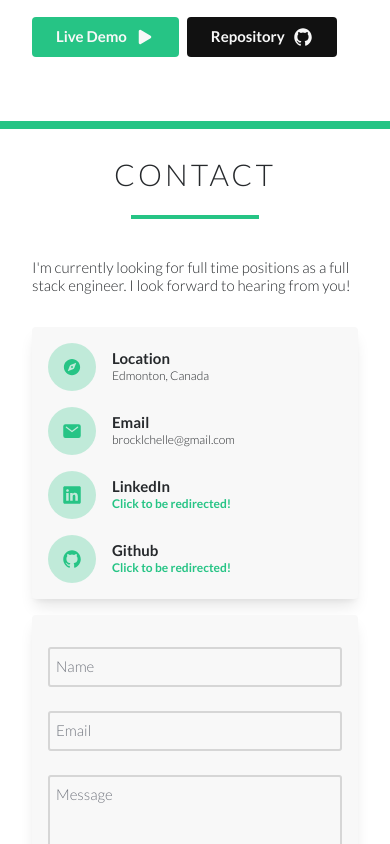
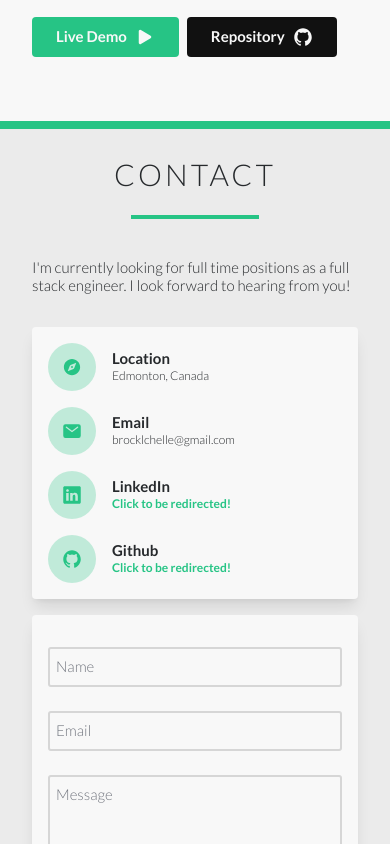
Before and after one commit to blchelle/portfolio-webpage, a React (Vite) app: page / in a window 390 px wide. Shown: the part 6240-7084 px from the top of the page. Built offline with nearby package versions, Linux system fonts and the light colour scheme.

Commit message:
#203: Refactor tailwind classnames for section, skills, skill

```diff
--- a/src/components/Section.tsx
+++ b/src/components/Section.tsx
@@ -1,11 +1,12 @@
 import React from 'react';
+import classes from '@tailwind/Section';
 
 type SectionProps = React.HTMLProps<HTMLDivElement> & {
 	title: string;
 	index: number;
 };
 
-export const BackgroundColorContext = React.createContext('bg-gray-2 dark:bg-gray-6');
+export const BackgroundColorContext = React.createContext('');
 
 const Section = React.forwardRef<HTMLElement, SectionProps>((props, ref) => {
 	const { title, index, children } = props;
@@ -15,16 +16,11 @@ const Section = React.forwardRef<HTMLElement, SectionProps>((props, ref) => {
 
 	return (
 		<BackgroundColorContext.Provider value={backgroundColor}>
-			<section
-				className={`flex-center flex-col bg-gray-${backgroundColor} dark:bg-gray-${
-					backgroundColor + 4
-				} py-16 px-section border-t-8 border-primary transition-colors`}
-				ref={ref}
-			>
-				<h2 className='text-6xl text-center mb-12 uppercase tracking-widest' data-aos='fade-up'>
+			<section className={classes.container(index)} ref={ref}>
+				<h2 className={classes.title} data-aos='fade-up'>
 					{title}
 				</h2>
-				<div className='w-64 h-2 mb-20 bg-primary' data-aos='fade-up' />
+				<div className={classes.divider} data-aos='fade-up' />
 				{children}
 			</section>
 		</BackgroundColorContext.Provider>
--- a/src/components/Skill.tsx
+++ b/src/components/Skill.tsx
@@ -1,4 +1,6 @@
 import React from 'react';
+
+import classes from '@tailwind/Skill';
 import { ITool } from './Tool';
 
 interface SkillProps {
@@ -8,9 +10,9 @@ interface SkillProps {
 const Skill: React.FC<SkillProps> = ({ skill: { name, Logo } }) => {
 	return (
 		<>
-			<div className='absolute w-2 h-0 top-0 left-0 rounded-l-lg bg-primary transition-all group-hover:h-full' />
-			<Logo className='w-auto h-16 mr-8' />
-			<h3 className='text-3xl font-bold'>{name}</h3>
+			<div className={classes.stripe} />
+			<Logo className={classes.logo} />
+			<h3 className={classes.name}>{name}</h3>
 		</>
 	);
 };
--- a/src/components/Skills.tsx
+++ b/src/components/Skills.tsx
@@ -1,4 +1,6 @@
 import React, { useRef, useState, useLayoutEffect } from 'react';
+
+import classes from '@tailwind/Skills';
 import Card from '@components/Card';
 import Skill from '@components/Skill';
 import CategorySelector from '@components/CategorySelector';
@@ -16,7 +18,7 @@ const Skills: React.FC = () => {
 
 	return (
 		<>
-			<div className='text-3xl col-span-1 xl:col-span-2 mb-8'>
+			<div className={classes.description}>
 				Here are some tools that I've become incredibly proficient with since starting my career as
 				a software engineer
 			</div>
@@ -25,20 +27,11 @@ const Skills: React.FC = () => {
 				category={category}
 				onChange={setCategory}
 			/>
-			<Card
-				className='flex overflow-x-hidden'
-				paddingClass='p-0'
-				ref={containerRef}
-				animation='fade-down'
-			>
+			<Card className={classes.card} paddingClass='p-0' ref={containerRef} animation='fade-down'>
 				{SKILLS_CONTENT.map(({ title, skills }) => (
-					<div
-						className='p-8 grid gap-8 grid-cols-1 sm:grid-cols-2 lg:grid-cols-3 2xl:grid-cols-5'
-						style={{ flex: '0 0 100%' }}
-						key={title}
-					>
+					<div className={classes.categoryPage} style={{ flex: '0 0 100%' }} key={title}>
 						{skills.map((skill) => (
-							<Card className='group flex items-center relative' key={skill.name}>
+							<Card className={classes.skillCard} key={skill.name}>
 								<Skill skill={skill} />
 							</Card>
 						))}
--- a/src/components/sections/Footer.tsx
+++ b/src/components/sections/Footer.tsx
@@ -24,7 +24,7 @@ const SOCIAL_LINKS = [
 const Footer = React.forwardRef<HTMLElement, FooterProps>(({ sections }, ref) => {
 	return (
 		<footer
-			className='pb-36 sm:pb-8 pt-8 px-section grid grid-cols-2 gap-8 items-center bg-gray-1 dark:bg-gray-5'
+			className='pb-36 sm:pb-8 pt-8 px-16 sm:px-40 md:px-60 xl:px-80 grid grid-cols-2 gap-8 items-center bg-gray-1 dark:bg-gray-5'
 			ref={ref}
 		>
 			<ul className='flex flex-col sm:flex-row'>
--- a/src/index.css
+++ b/src/index.css
@@ -36,10 +36,6 @@
 	.h-95p {
 		height: 95%;
 	}
-
-	.px-section {
-		@apply px-16 sm:px-40 md:px-60 xl:px-80;
-	}
 }
 
 @responsive {
--- /dev/null
+++ b/src/tailwind/Section.ts
@@ -0,0 +1,24 @@
+import { classnames } from 'tailwindcss-classnames';
+
+export default {
+	container: (index: number) =>
+		classnames(
+			'flex',
+			'flex-col',
+			'items-center',
+			'px-16',
+			'sm:px-40',
+			'md:px-60',
+			'xl:px-80',
+			'py-16',
+			'border-t-8',
+			'border-primary',
+			'transition-colors',
+			{
+				[classnames('bg-gray-2', 'dark:bg-gray-6')]: index % 2 === 0,
+				[classnames('bg-gray-1', 'dark:bg-gray-5')]: index % 2 === 1,
+			}
+		),
+	title: classnames('text-6xl', 'text-center', 'mb-12', 'uppercase', 'tracking-widest'),
+	divider: classnames('w-64', 'h-2', 'mb-20', 'bg-primary'),
+};
--- /dev/null
+++ b/src/tailwind/Skill.ts
@@ -0,0 +1,17 @@
+import { classnames } from 'tailwindcss-classnames';
+
+export default {
+	stripe: classnames(
+		'absolute',
+		'w-2',
+		'h-0',
+		'top-0',
+		'left-0',
+		'rounded-l-lg',
+		'bg-primary',
+		'transition-all',
+		'group-hover:h-full'
+	),
+	logo: classnames('w-auto', 'h-16', 'mr-8'),
+	name: classnames('text-3xl', 'font-bold'),
+};
--- /dev/null
+++ b/src/tailwind/Skills.ts
@@ -0,0 +1,16 @@
+import { classnames } from 'tailwindcss-classnames';
+
+export default {
+	description: classnames('text-3xl', 'col-span-1', 'xl:col-span-2', 'mb-8'),
+	card: classnames('flex', 'overflow-x-hidden'),
+	categoryPage: classnames(
+		'p-8',
+		'grid',
+		'gap-8',
+		'grid-cols-1',
+		'sm:grid-cols-2',
+		'lg:grid-cols-3',
+		'2xl:grid-cols-5'
+	),
+	skillCard: classnames('group', 'flex', 'items-center', 'relative'),
+};
```
